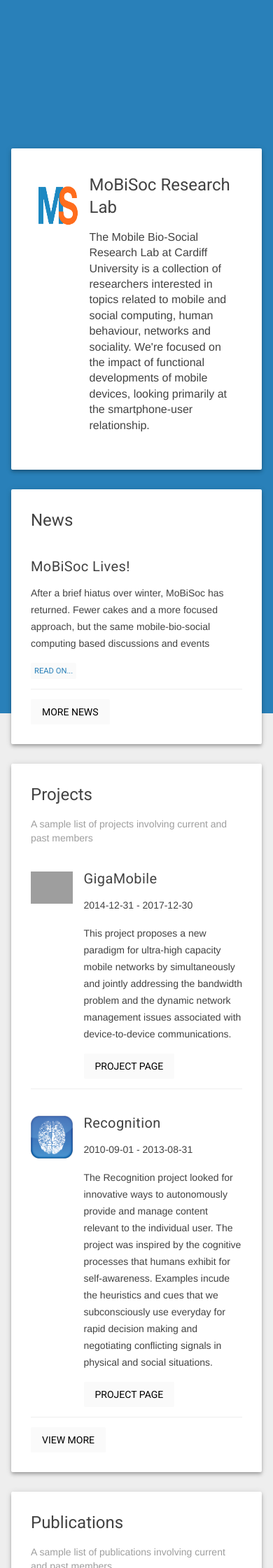
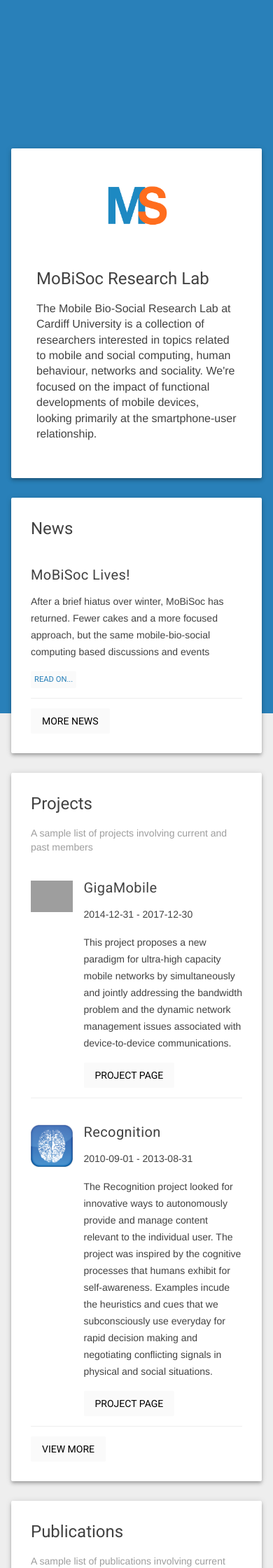
Before and after one commit to mobisoc/mobisoc.cs.cf.ac.uk, a Jekyll site: the page built from index.html, in a window 390 px wide. Shown: the top 2240 px of the page at 70% size. Built offline with Jekyll 4.4.1, drawn with Linux system fonts in a browser that asks for light colours; nearby versions of some CDN libraries; grey boxes are pictures that could not be loaded.

Commit message:
Improved layout change to the top card for phone screens

```diff
--- a/_sass/_mdl.scss
+++ b/_sass/_mdl.scss
@@ -150,16 +150,17 @@
 .demo-layout.is-small-screen .mainlogo{
   width: 90px;
   height: 90px;
-  margin-top: 28px;
+  padding-top: 28px;
   max-width: 100%;
 }
 
 .mainlogo {
-  margin: auto;
-  margin-top: 42px;
+  padding-top: 42px;
   width: 100px;
   height: 100px;
   max-width: 100%;
+  margin: auto;
+  display: block;
 }
 
 
--- a/index.html
+++ b/index.html
@@ -5,10 +5,10 @@
         <div class="demo-container mdl-grid">
 
           <div class="demo-content mdl-color--white mdl-shadow--4dp content mdl-color-text--grey-800 mdl-cell mdl-cell--8-col mdl-grid">
-            <div class="section__circle-container mdl-cell mdl-cell--2-col mdl-cell--1-col-phone">
+            <div class="section__circle-container mdl-cell mdl-cell--2-col mdl-cell--8-col-phone">
                   <img class="mainlogo" alt="MoBiSoc icon" src="{{ site.url }}/{{ site.logo_image }}" />
             </div>
-            <div class="section__text mdl-cell mdl-cell--10-col-desktop mdl-cell--6-col-tablet mdl-cell--3-col-phone project">
+            <div class="section__text mdl-cell mdl-cell--10-col-desktop mdl-cell--6-col-tablet mdl-cell--8-col-phone project">
               <h4>{{ site.title }}</h4>
               <p class="intro">
                   {{ site.description }}
```
